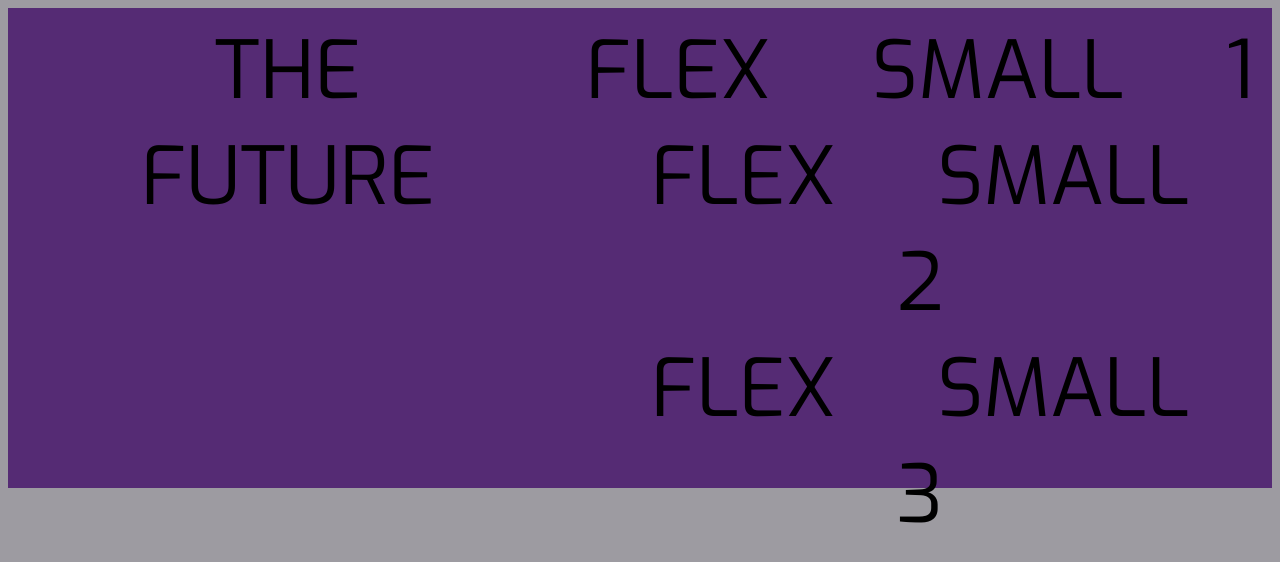
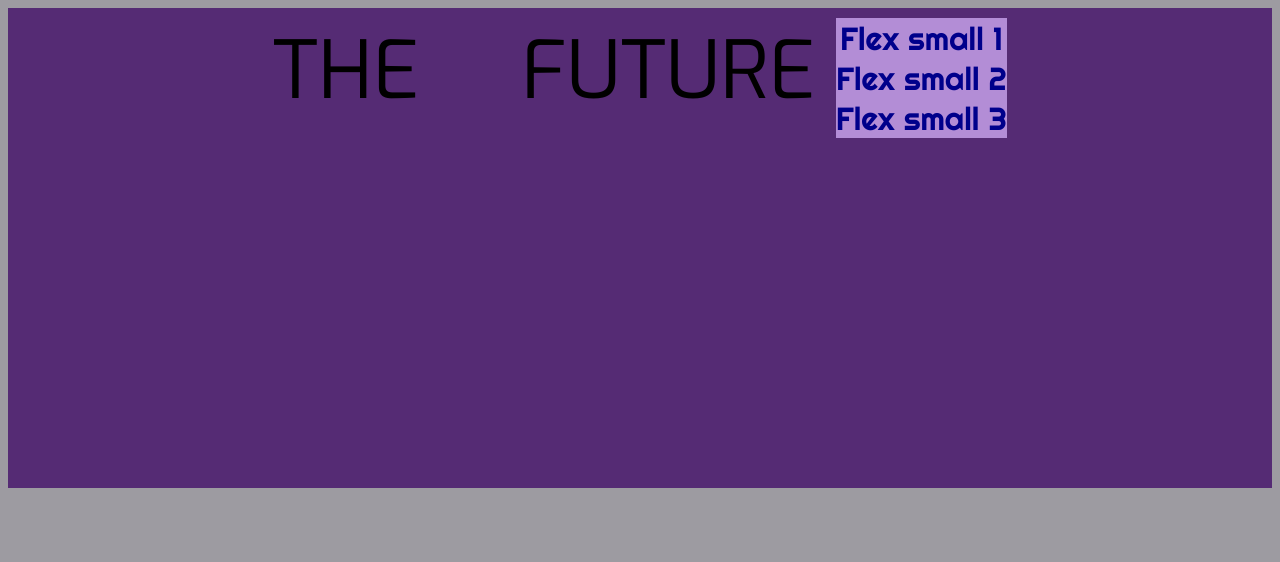
Before and after one commit to staten-island-tech/flex-box-assesment-thurushirajapakse23, a plain HTML site: page dist/index.html in a window 1280 px wide. Drawn offline with Linux system fonts and the light colour scheme.

Commit message:
Update style.css

```diff
--- a/dist/css/style.css
+++ b/dist/css/style.css
@@ -29,7 +29,6 @@ body {
   word-spacing: 5rem;
 }
 
-  display: -webkit-box;
 .flex-sm {
   background-color: #b38dd6;
   font-size: 2rem;
```
